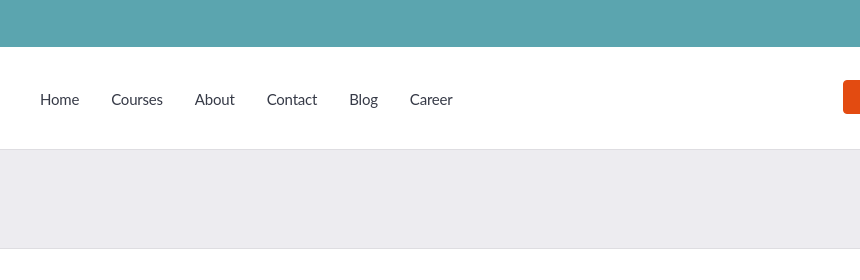
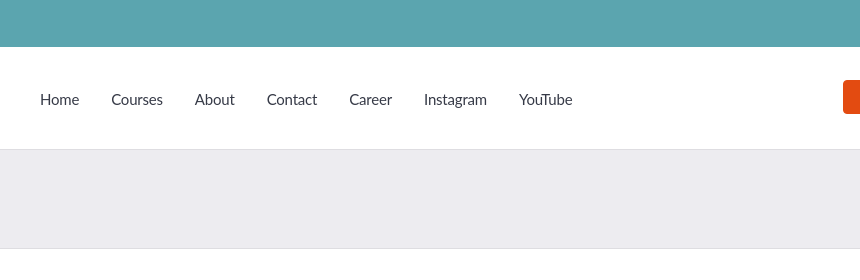
Before and after one commit to durgeshjaiswal77/DRJTechCourse, a plain HTML site: page courses.html in a window 1280 px wide. Shown: the top 280 px of the page, 245-1105 px from the left. Drawn offline with nearby package versions, Linux system fonts and the light colour scheme; a web font is replaced by a local one.

Commit message:
Update courses.html

```diff
--- a/courses.html
+++ b/courses.html
@@ -80,8 +80,9 @@
 <li><a href="courses.html"> Courses </a></li>
 <li><a href="page-about.html"> About </a></li>
 <li><a href="page-contact.html"> Contact </a></li>
-<li><a href="blog.html"> Blog </a></li>
 <li><a href="career.html"> Career </a></li>
+<li><a href="https://www.instagram.com/drjtechsoft/"> Instagram </a></li>
+<li><a href="https://www.youtube.com/channel/UC-QoyBJ_-7VaBLwYECuGi7Q"> YouTube </a></li>
 </ul>
 
 <ul class="nav navbar-nav navbar-right">
```
